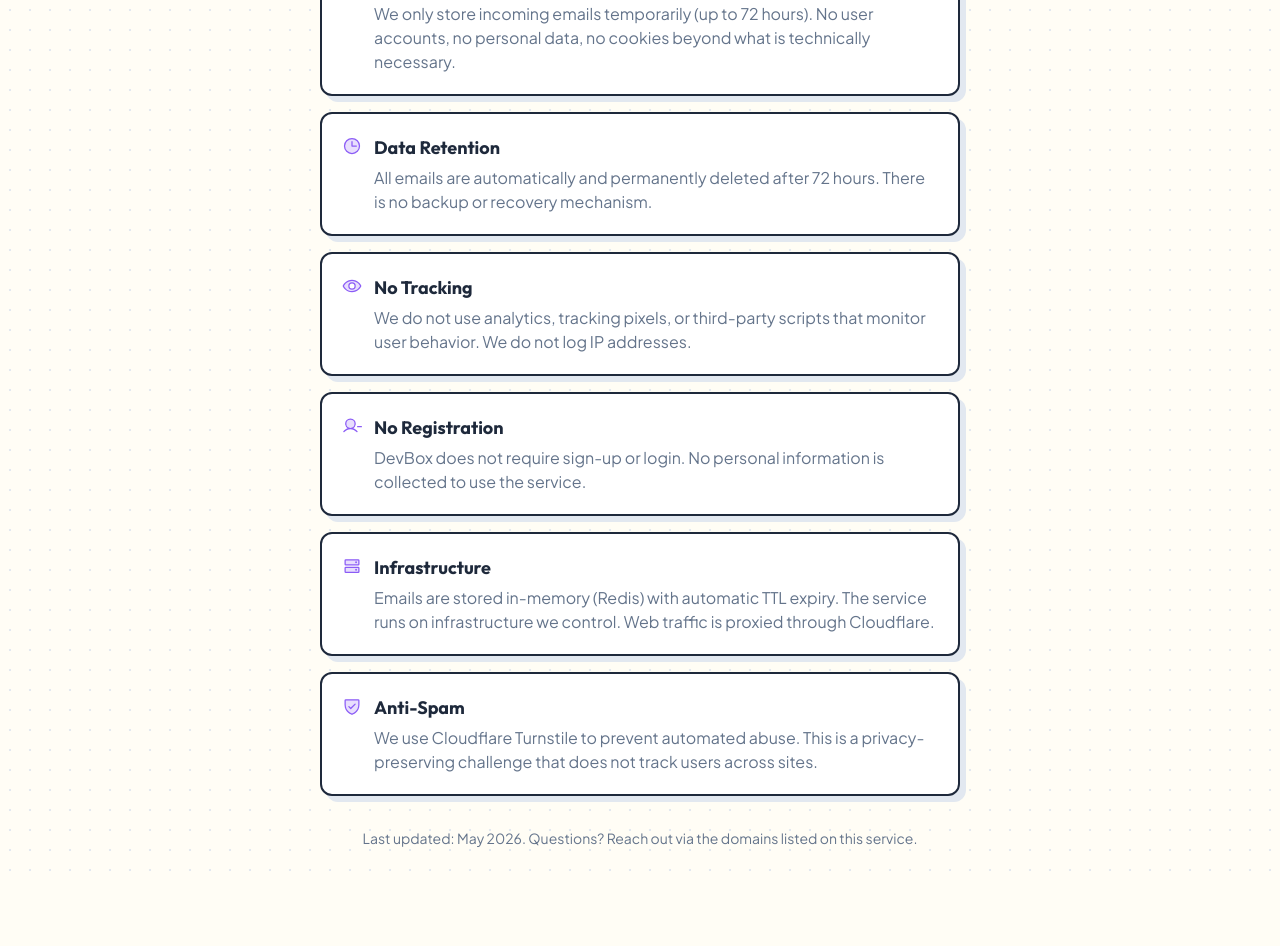
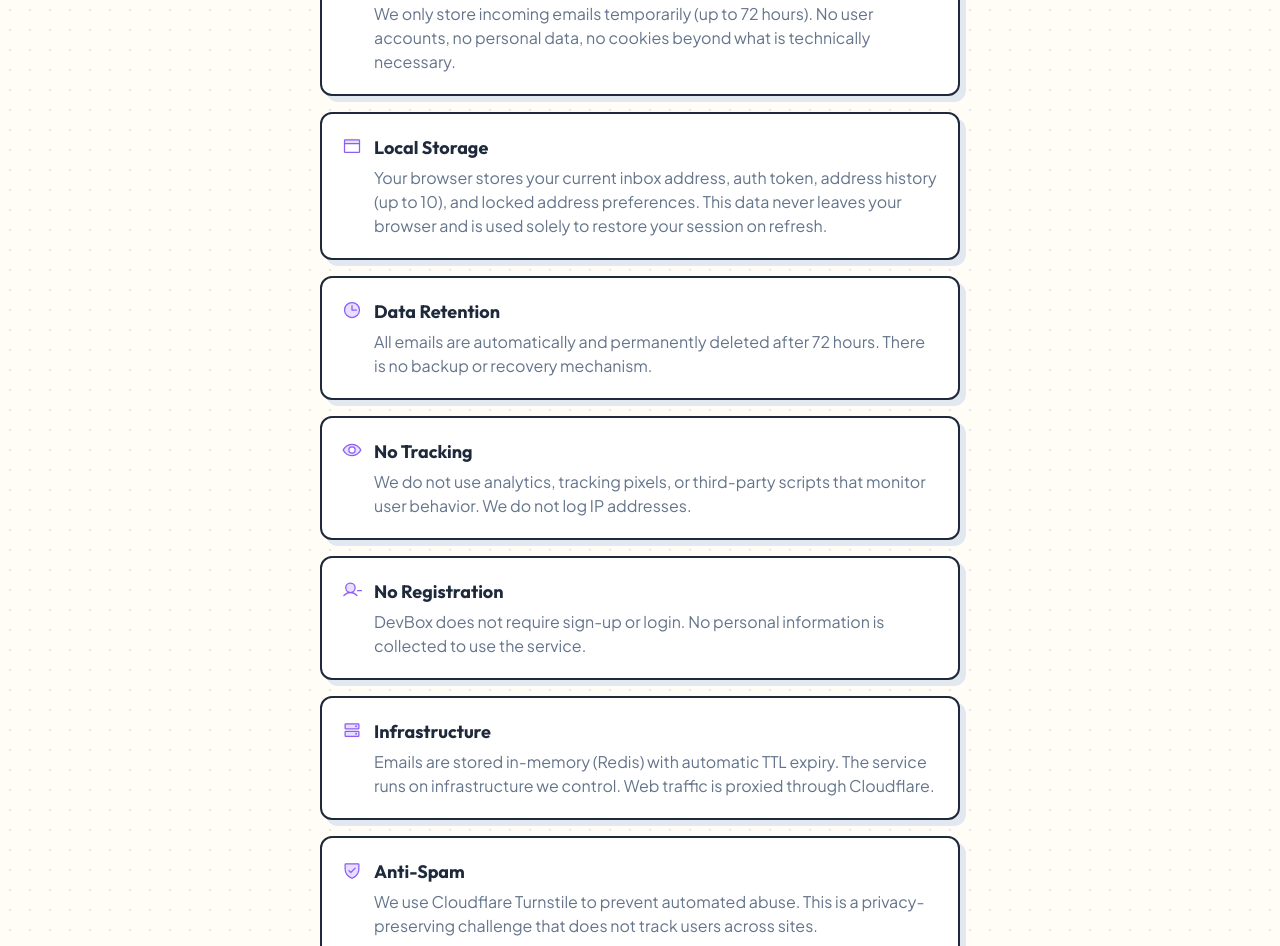
Before and after one commit to luzyver/DevBox, a Next.js app in the folder web/: page /privacy in a window 1280 px wide. Shown: the part 300-1246 px from the top of the page. Before the commit the page ends 1180 px from the top, so only its background shows below. Built offline with nearby package versions, Linux system fonts and the light colour scheme.

Commit message:
docs: add address history feature documentation across README, FAQ, and privacy pages

```diff
--- a/web/app/faq/page.tsx
+++ b/web/app/faq/page.tsx
@@ -1,7 +1,7 @@
 'use client'
 
 import Link from 'next/link'
-import { ArrowLeft, Question, Clock, ShieldCheck, Globe, Trash, EnvelopeSimple } from '@phosphor-icons/react'
+import { ArrowLeft, Question, Clock, ShieldCheck, Globe, Trash, EnvelopeSimple, LockSimple, ListBullets } from '@phosphor-icons/react'
 
 const faqs = [
   {
@@ -23,6 +23,16 @@ const faqs = [
     icon: Trash,
     q: 'Can I delete emails manually?',
     a: 'Yes. Click the delete button on any email to remove it immediately.',
+  },
+  {
+    icon: ListBullets,
+    q: 'How does address history work?',
+    a: 'Your last 10 addresses are saved. Click the address bar to open a modal picker where you can switch between them.',
+  },
+  {
+    icon: LockSimple,
+    q: 'What does the lock button do?',
+    a: 'Locking an address prevents it from being removed when the history reaches 10 items. Locked addresses are kept; only unlocked ones at the tail get trimmed.',
   },
   {
     icon: Globe,
--- a/web/app/privacy/page.tsx
+++ b/web/app/privacy/page.tsx
@@ -1,13 +1,18 @@
 'use client'
 
 import Link from 'next/link'
-import { ArrowLeft, ShieldCheck, Database, Eye, Clock, HardDrives, UserMinus } from '@phosphor-icons/react'
+import { ArrowLeft, ShieldCheck, Database, Eye, Clock, HardDrives, UserMinus, Browser } from '@phosphor-icons/react'
 
 const sections = [
   {
     icon: Database,
     title: 'What We Store',
     content: 'We only store incoming emails temporarily (up to 72 hours). No user accounts, no personal data, no cookies beyond what is technically necessary.',
+  },
+  {
+    icon: Browser,
+    title: 'Local Storage',
+    content: 'Your browser stores your current inbox address, auth token, address history (up to 10), and locked address preferences. This data never leaves your browser and is used solely to restore your session on refresh.',
   },
   {
     icon: Clock,
@@ -73,7 +78,7 @@ export default function PrivacyPage() {
         </div>
 
         <p className="mt-8 text-center text-sm text-muted-foreground">
-          Last updated: May 2026. Questions? Reach out via the domains listed on this service.
+          Last updated: 1 June 2026. Questions? Reach out via the domains listed on this service.
         </p>
       </main>
     </div>
```
Also changed, not shown: 1 other file (tests, documents, lock files or other folders).
